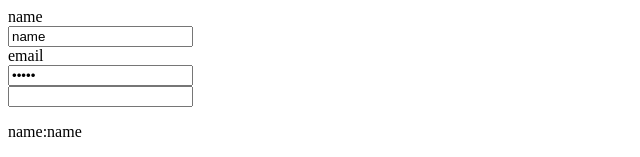
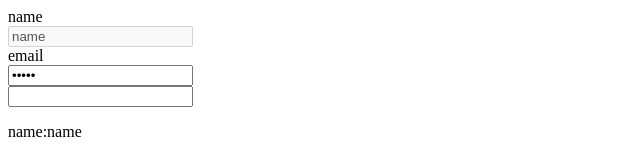
Before and after one commit to Callewaert-Jelle/Form-Builder-Project, an Angular app in the folder Form-Builder/: page / in a window 1280 px wide. Shown: the top 157 px of the page, without its empty margins (0-640 px from the left). Built offline with nearby package versions, Linux system fonts and the light colour scheme.

Commit message:
disable & readonly functionality added

```diff
--- a/Form-Builder/src/app/app.component.ts
+++ b/Form-Builder/src/app/app.component.ts
@@ -19,7 +19,8 @@ export class AppComponent implements OnInit {
   ngOnInit() {
     this.jcFormGroup = new JcFormBuilder()
       .addTextInput('name', new JcTextInputOptions('name', 'name')
-        .addPlaceholder('xD'))
+        .addPlaceholder('xD')
+        .makeDisabled())
       .addTextInput('email', new JcTextInputOptions('email', 'email')
         .addType(DynamicTextInputTypes.password))
       .addTextInput('more')
--- a/Form-Builder/src/app/jc-dynamic-form-builder/inputs/dynamic-text-input/dynamic-text-input.component.html
+++ b/Form-Builder/src/app/jc-dynamic-form-builder/inputs/dynamic-text-input/dynamic-text-input.component.html
@@ -1,8 +1,11 @@
 <form [formGroup]='jcFormGroup'>
-<input
-    [formControl]='jcFormControl'
+    <input
+        [formControl]='jcFormControl'
 
-    (value)='value'
-    placeholder={{placeholder}}
-    type={{type}}>
+        [attr.disabled]="isDisabled ? '' : null"
+        [attr.readonly]="isReadonly ? '' : null"
+
+        (value)='value'
+        placeholder={{placeholder}}
+        type={{type}}>
 </form>
```
